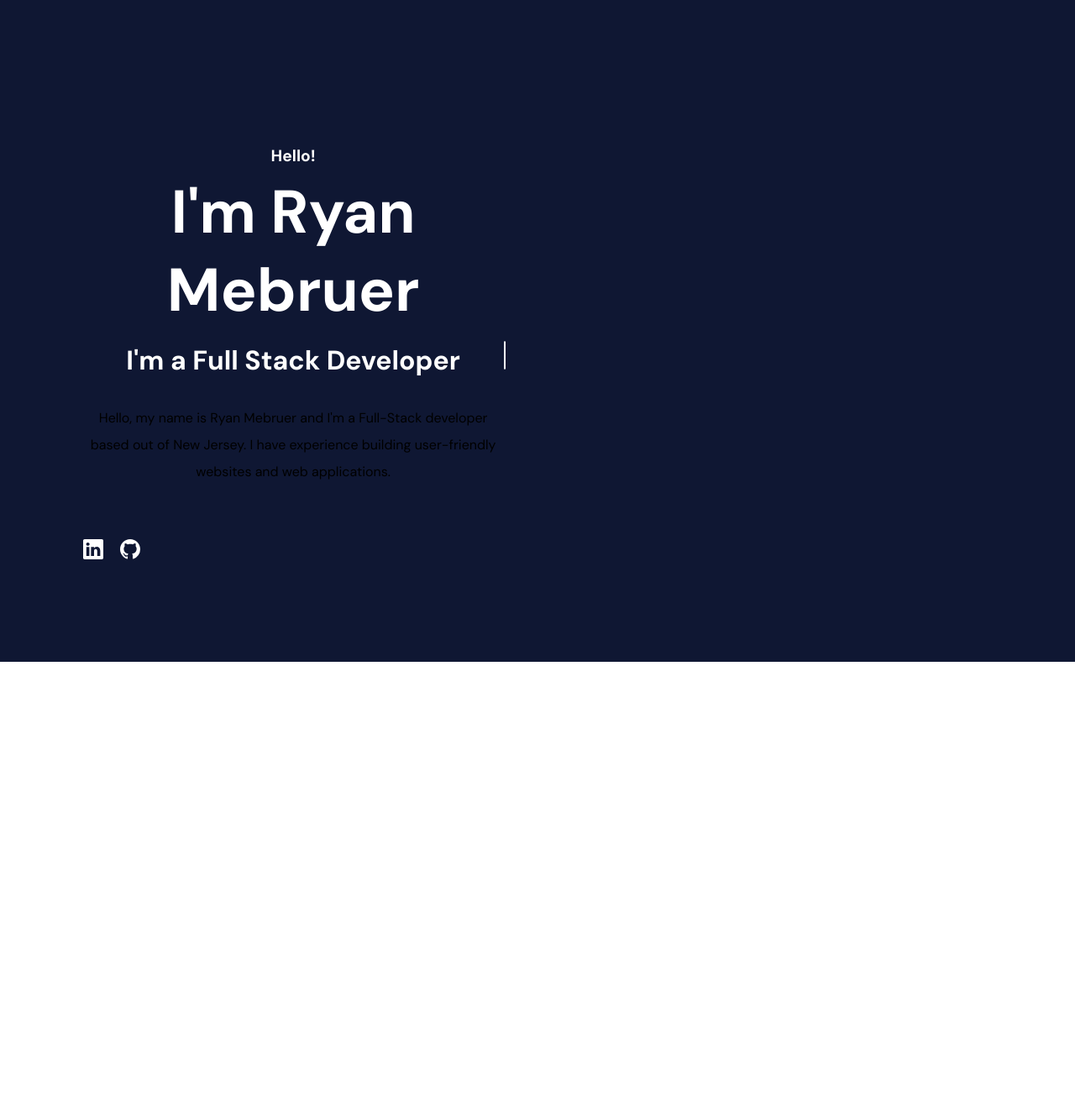
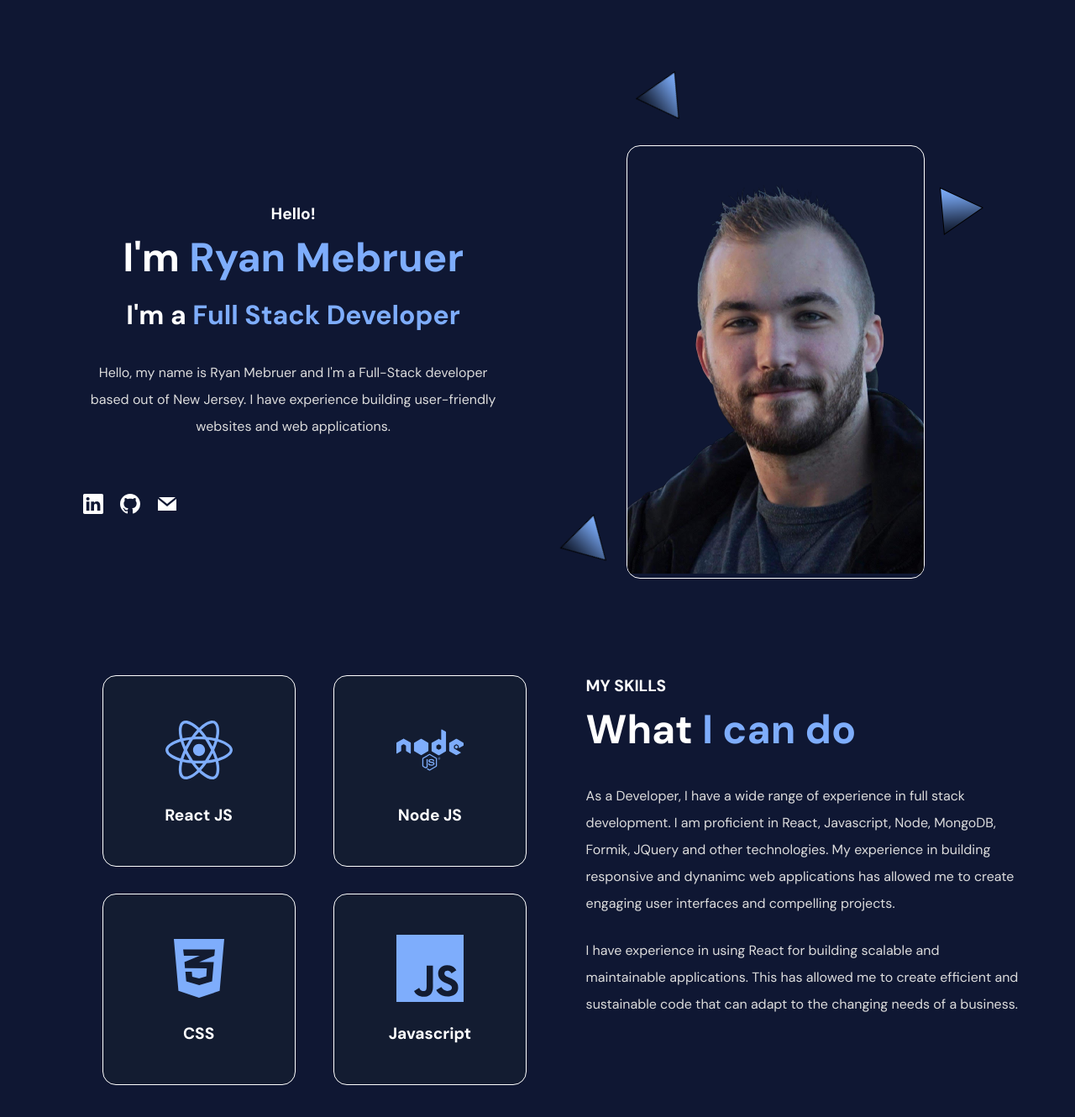
Before and after one commit to SolInvictusx/Landing-Page, a React (Create React App) app: page / in a window 1280 px wide. Shown: the top 1330 px of the page at 84% size. Before the commit the page ends 800 px from the top, so only its background shows below. Built offline with nearby package versions, Linux system fonts and the light colour scheme.

Commit message:
Update skills

```diff
--- a/src/App.js
+++ b/src/App.js
@@ -5,6 +5,7 @@ import { MainBody, Container } from './styles/Global.styled';
 
 // import components
 import Showcase from './components/Showcase';
+import MySkills from './components/MySkills';
 
 function App() {
   return (
@@ -12,6 +13,7 @@ function App() {
       <MainBody>
         <Container>
           <Showcase />
+          <MySkills />
         </Container>
       </MainBody>
     </ThemeProvider>
--- /dev/null
+++ b/src/components/MySkills.js
@@ -0,0 +1,67 @@
+import React from 'react'
+
+// import global styles
+import {
+    FlexContainer,
+    PaddingContainer,
+    Heading,
+    IconContainer,
+    ParaText,
+    BlueText,
+} from '../styles/Global.styled';
+
+// import My Skills styles
+import {
+    SkillsCardContainer,
+    SkillsCard,
+} from '../styles/MySkills.styled';
+
+import { Skills } from '../utils/Data';
+
+const MySkills = () => {
+    return (
+        <PaddingContainer
+            id='Skills'
+            top='10'
+            bottom='10%'
+        >
+            <FlexContainer fullWidthChild>
+
+                {/* --left-section-- */}
+                <SkillsCardContainer>
+                    {Skills.map((skill) => (
+                        <SkillsCard>
+                            <IconContainer size='5rem' color='blue'>
+                                {skill.icon}
+                            </IconContainer>
+                            <Heading as='h4' size='h4'>
+                                {skill.tech}
+                            </Heading>
+                        </SkillsCard>
+                    ))}
+                </SkillsCardContainer>
+
+                {/* --right-section-- */}
+                <div>
+                    <Heading as='h4' size='h4'>
+                        MY SKILLS
+                    </Heading>
+
+                    <Heading as='h2' size='h2' top='0.5rem'>
+                        What <BlueText>I can do</BlueText>
+                    </Heading>
+
+                    <ParaText top='2rem' bottom='1.5rem'>
+                        As a Developer, I have a wide range of experience in full stack development. I am proficient in React, Javascript, Node, MongoDB, Formik, JQuery and other technologies. My experience in building responsive and dynanimc web applications has allowed me to create engaging user interfaces and compelling projects.
+                    </ParaText>
+                    <ParaText>
+                        I have experience in using React for building scalable and maintainable applications. This has allowed me to create efficient and sustainable code that can adapt to the changing needs of a business.
+                    </ParaText>
+                </div>
+
+            </FlexContainer>
+        </PaddingContainer>
+    )
+}
+
+export default MySkills
--- a/src/components/Showcase.js
+++ b/src/components/Showcase.js
@@ -11,9 +11,19 @@ import {
 } from '../styles/Global.styled';
 
 // import showcase styles
-import { ShowcaseImageCard, ShowcaseParticleContainer } from '../styles/Showcase.styled';
+import {
+    ShowcaseImageCard,
+    ShowcaseParticleContainer,
+    Particle,
+} from '../styles/Showcase.styled';
+
 // import react icons
 import { BsLinkedin, BsGithub } from 'react-icons/bs';
+import { GrMail } from 'react-icons/gr';
+
+// import asset
+import ShowcaseImg from '../assets/showcase-img.png'
+import BackgroundImg from '../assets/particle.png';
 
 const Showcase = () => {
     return (
@@ -30,8 +40,8 @@ const Showcase = () => {
                     <Heading as='h4' size='h4'>Hello!</Heading>
 
                     <Heading
-                        as='h1'
-                        size='h1'
+                        as='h2'
+                        size='h2'
                         top='0.5rem'
                         bottom='1rem'
                     >
@@ -56,15 +66,43 @@ const Showcase = () => {
                             <BsGithub />
                         </IconContainer>
 
+                        <IconContainer color='white' size='1.5rem'>
+                            <GrMail />
+                        </IconContainer>
+
                     </FlexContainer>
                 </div>
 
                 {/* --right-content-- */}
-                <FlexContainer>
+                <FlexContainer justify='flex-end'>
                     <ShowcaseParticleContainer>
                         <ShowcaseImageCard>
+                            <img src={ShowcaseImg} alt='showcase' />
+                        </ShowcaseImageCard>
 
-                        </ShowcaseImageCard>
+                        <Particle
+                            src={BackgroundImg}
+                            alt='particle'
+                            top='-80px'
+                            left='20px'
+                            rotate='60deg'
+                        />
+
+                        <Particle
+                            src={BackgroundImg}
+                            alt='particle'
+                            top='50px'
+                            right='-70px'
+                            rotate='0deg'
+                        />
+
+                        <Particle
+                            src={BackgroundImg}
+                            alt='particle'
+                            bottom='10px'
+                            left='-70px'
+                            rotate='50deg'
+                        />
                     </ShowcaseParticleContainer>
                 </FlexContainer>
             </FlexContainer>
--- a/src/styles/Global.styled.js
+++ b/src/styles/Global.styled.js
@@ -53,11 +53,11 @@ font-size: ${({ size }) => {
 `
 
 export const BlueText = styled.span`
-color ${({ theme }) => theme.colors.secondary};
+color: ${({ theme }) => theme.colors.secondary};
 `
 
 export const ParaText = styled(PaddingContainer)`
-color${({ theme }) => theme.colors.para_text_color};
+color: ${({ theme }) => theme.colors.para_text_color};
 line-height: 2rem;
 `
 
--- /dev/null
+++ b/src/styles/MySkills.styled.js
@@ -0,0 +1,19 @@
+import styled from 'styled-components';
+
+export const SkillsCardContainer = styled.div`
+display: grid;
+grid-template-columns: auto auto;
+grid-gap: 2rem;
+padding: 0 5%;
+`
+
+export const SkillsCard = styled.div`
+width: 230px;
+border: 1px solid #fff;
+padding: 3rem 0;
+border-radius: 1rem;
+display: flex;
+flex-direction: column;
+align-items: center;
+background-color: ${({ theme }) => theme.colors.primary_light};
+`
--- a/src/styles/Showcase.styled.js
+++ b/src/styles/Showcase.styled.js
@@ -12,3 +12,12 @@ border-radius: 1rem;
 position: relative;
 overflow: hidden;
 `
+
+export const Particle = styled.img`
+    position: absolute;
+    top: ${({ top }) => top};
+    left: ${({ left }) => left};
+    right: ${({ right }) => right};
+    bottom: ${({ bottom }) => bottom};
+    transform: rotate(${({ rotate }) => rotate});
+`
--- /dev/null
+++ b/src/utils/Data.js
@@ -0,0 +1,25 @@
+import { FaReact, FaNode, FaCss3Alt } from 'react-icons/fa';
+import { SiJavascript } from 'react-icons/si';
+
+export const Skills = [
+    {
+        id: 0,
+        tech: 'React JS',
+        icon: <FaReact />
+    },
+    {
+        id: 1,
+        tech: 'Node JS',
+        icon: <FaNode />
+    },
+    {
+        id: 2,
+        tech: 'CSS',
+        icon: <FaCss3Alt />
+    },
+    {
+        id: 3,
+        tech: 'Javascript',
+        icon: <SiJavascript />
+    }
+];
--- a/src/utils/Theme.js
+++ b/src/utils/Theme.js
@@ -1,8 +1,8 @@
 export const theme = {
     colors: {
         primary: '#0f1733',
-        primary_light: '#caf0f8',
-        secondary: '#8ecae6',
+        primary_light: '#131c31',
+        secondary: '#7eadfc',
         white: '#fff',
         black: '#000',
         para_text_color: '#dcdcdc',
```
Also changed, not shown: src/components/MyProjects.js (added, +9 -0 lines), src/assets/showcase-img.png.
